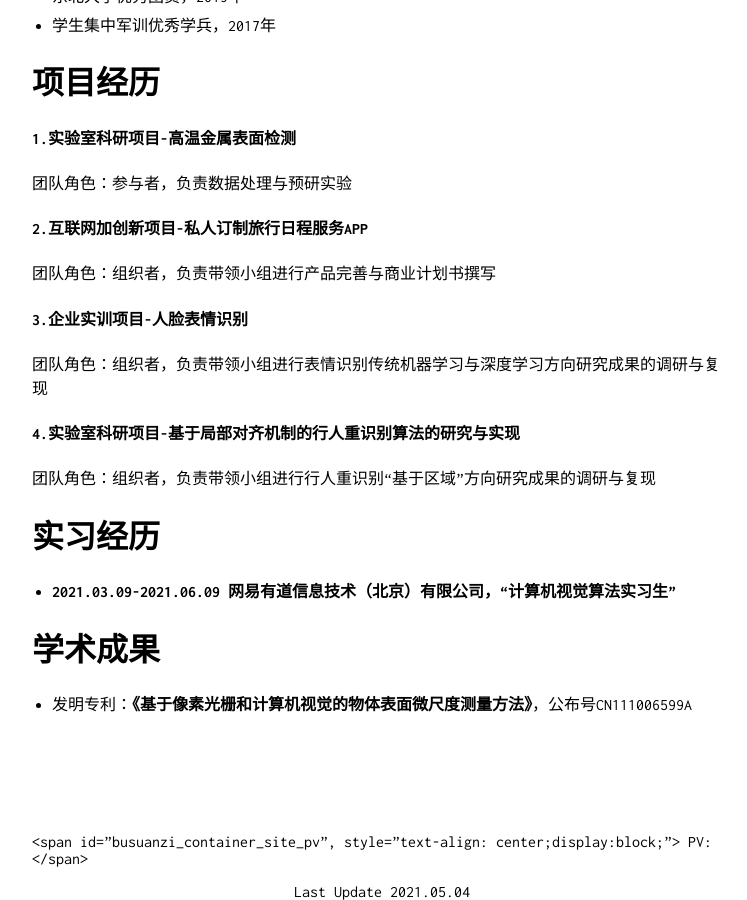
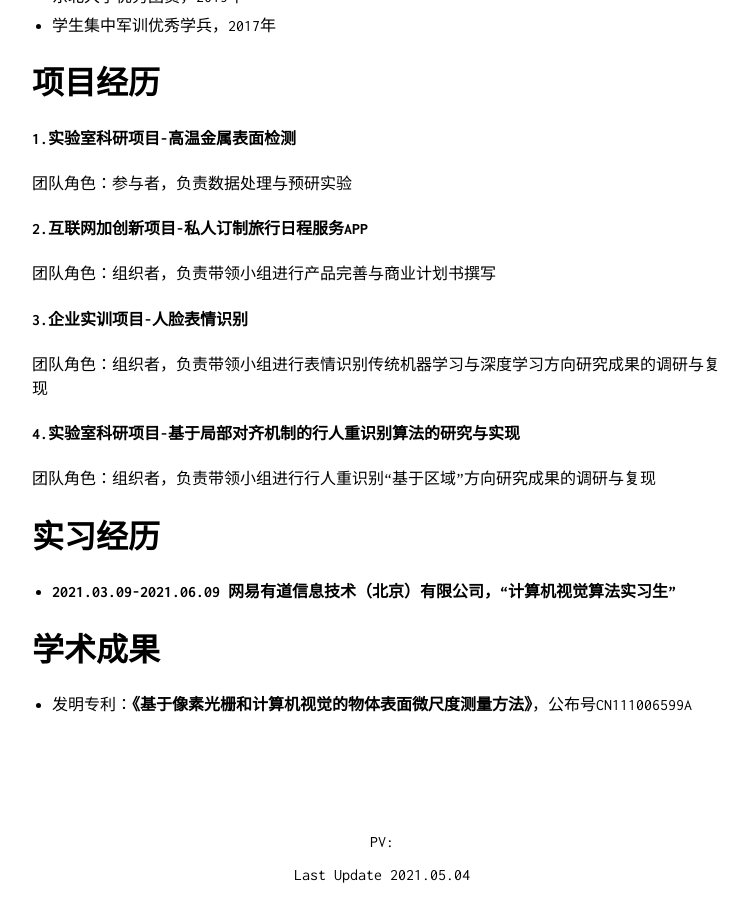
Before and after one commit to OrientTraveller/OrientTraveller.github.io, a Jekyll site: the page built from index.md, in a window 1280 px wide and 900 px high, scrolled down 713 px. Shown: the whole window, without its empty margins (258-1005 px from the left). Built offline with Jekyll 4.4.1, drawn with Linux system fonts in a browser that asks for light colours; our own code applies the rules of GitHub Pages for plain Markdown files; comment, search, counter and statistics services are not loaded.

Commit message:
Update index.md

```diff
--- a/index.md
+++ b/index.md
@@ -36,7 +36,7 @@
 - 发明专利：**《基于像素光栅和计算机视觉的物体表面微尺度测量方法》**，公布号CN111006599A
 
 <br><br/><br><br/><br><br/>
-<span id="busuanzi_container_site_pv", style="text-align: center;display:block;">
+<span id="busuanzi_container_site_pv" style="text-align: center;display:block;">
     PV:<span id="busuanzi_value_site_pv"></span>
 </span>
 <center>Last Update 2021.05.04</center>
```
